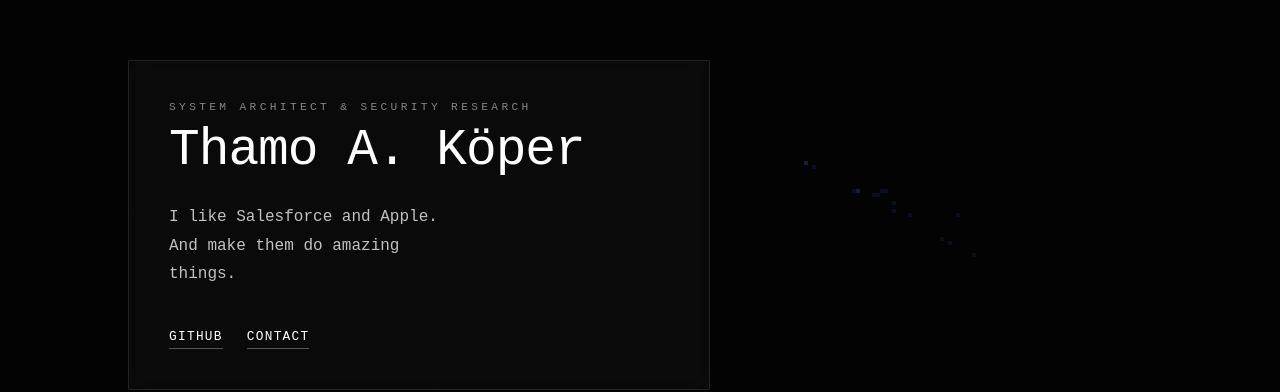
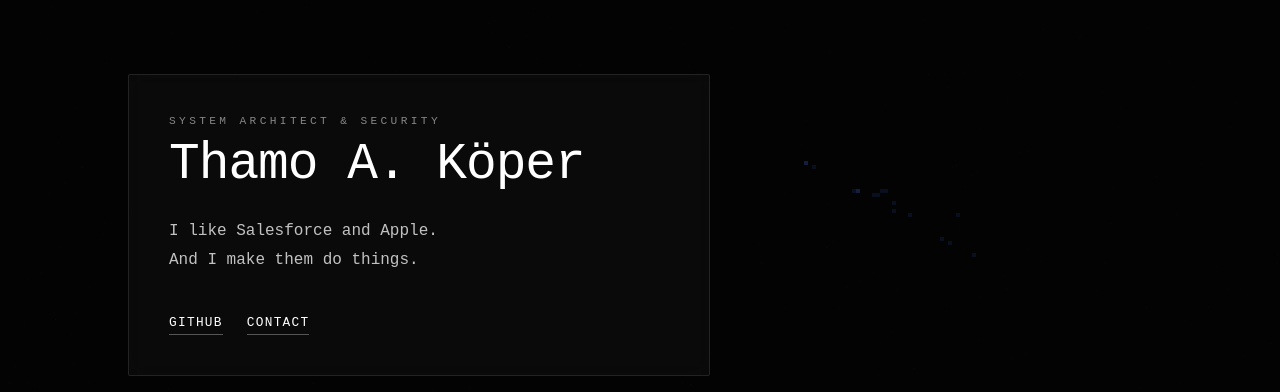
Before and after one commit to thamok/thamode, a website built with Vite: page index.html in a window 1280 px wide. Shown: the part 175-567 px from the top of the page. Built offline with nearby package versions, Linux system fonts and the light colour scheme; animation ran at ten frames a second; a web font is replaced by a local one.

Commit message:
Update index.html

```diff
--- a/index.html
+++ b/index.html
@@ -122,11 +122,11 @@
     <canvas id="pretext-canvas"></canvas>
     <div class="content">
         <div class="ui-box">
-            <span class="tag">System Architect &amp; Security Research</span>
+            <span class="tag">System Architect &amp; Security</span>
             <h2>Thamo A. Köper</h2>
             <p class="about-text">
                 I like Salesforce and Apple.<br>
-                And make them do amazing things.
+                And I make them do things.
             </p>
             <div class="nav">
                 <a href="https://github.com/thamok" target="_blank">GITHUB</a>
```
